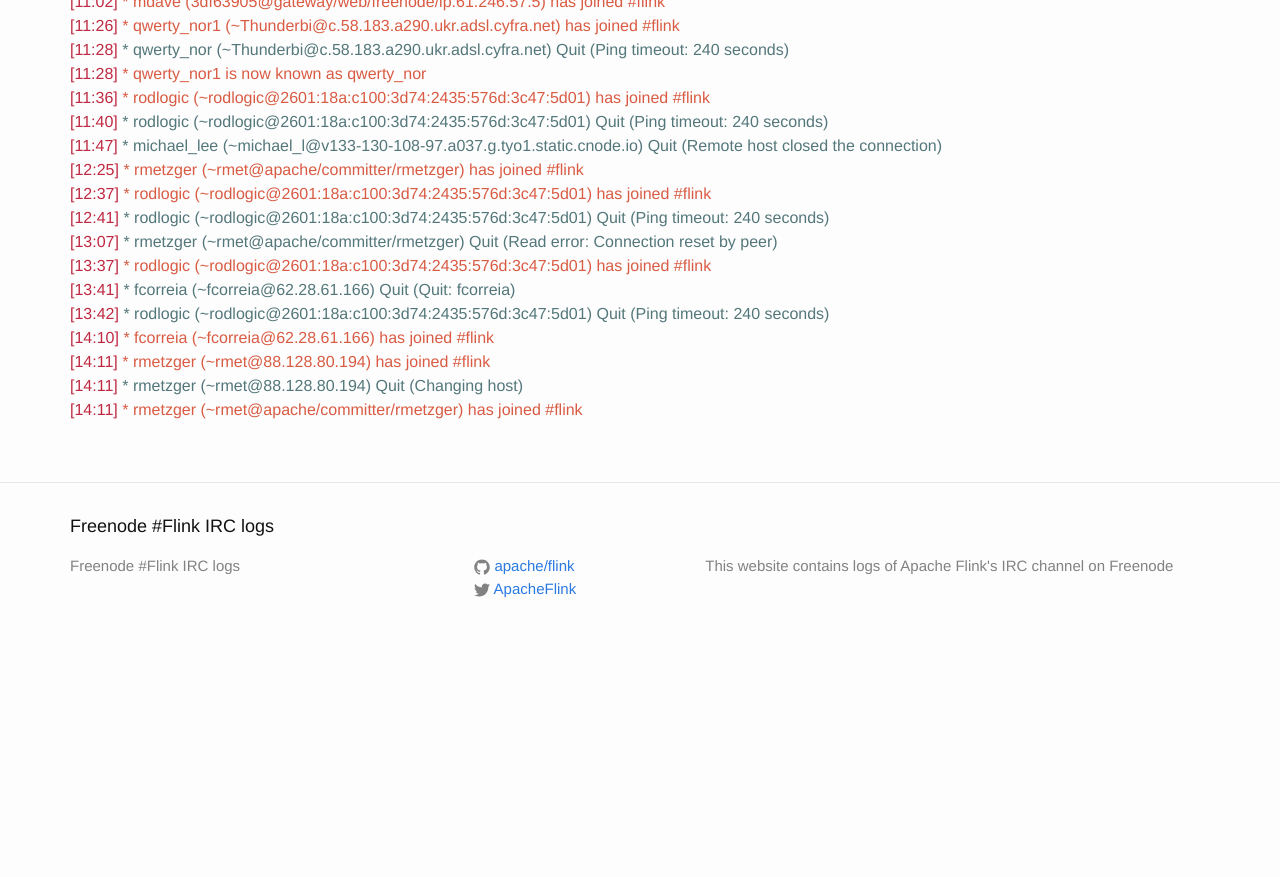
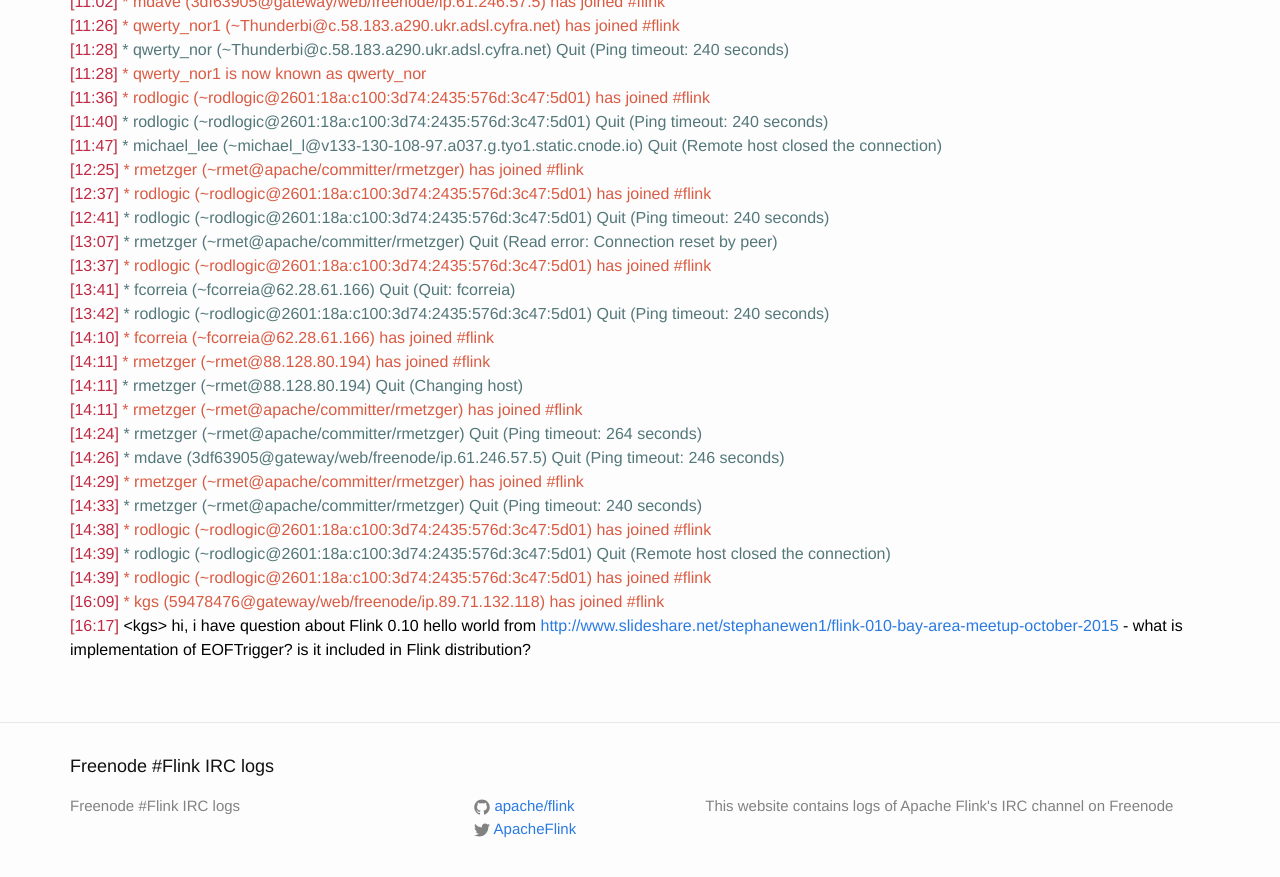
Before and after one commit to flink-irc-logs/flink-irc-logs.github.io, a Jekyll site: the page built from _posts/2015-11-12-logs.markdown, in a window 1280 px wide and 900 px high, scrolled down 642 px. Shown: the top 877 px of the window. Built offline with Jekyll 4.4.1, drawn with Linux system fonts in a browser that asks for light colours; before the commit the page ends 1302 px from its top, so only the background shows below that.

Commit message:
Update of the logs on Thu Nov 12 16:20:30 CET 2015

```diff
--- a/_posts/2015-11-12-logs.markdown
+++ b/_posts/2015-11-12-logs.markdown
@@ -40,3 +40,12 @@
 <span class="irc-date">[14:11]</span> <span class="irc-green">* rmetzger (~rmet@88.128.80.194) has joined #flink</span><br />
 <span class="irc-date">[14:11]</span> <span class="irc-navy">* rmetzger (~rmet@88.128.80.194) Quit (Changing host)</span><br />
 <span class="irc-date">[14:11]</span> <span class="irc-green">* rmetzger (~rmet@apache/committer/rmetzger) has joined #flink</span><br />
+<span class="irc-date">[14:24]</span> <span class="irc-navy">* rmetzger (~rmet@apache/committer/rmetzger) Quit (Ping timeout: 264 seconds)</span><br />
+<span class="irc-date">[14:26]</span> <span class="irc-navy">* mdave (3df63905@gateway/web/freenode/ip.61.246.57.5) Quit (Ping timeout: 246 seconds)</span><br />
+<span class="irc-date">[14:29]</span> <span class="irc-green">* rmetzger (~rmet@apache/committer/rmetzger) has joined #flink</span><br />
+<span class="irc-date">[14:33]</span> <span class="irc-navy">* rmetzger (~rmet@apache/committer/rmetzger) Quit (Ping timeout: 240 seconds)</span><br />
+<span class="irc-date">[14:38]</span> <span class="irc-green">* rodlogic (~rodlogic@2601:18a:c100:3d74:2435:576d:3c47:5d01) has joined #flink</span><br />
+<span class="irc-date">[14:39]</span> <span class="irc-navy">* rodlogic (~rodlogic@2601:18a:c100:3d74:2435:576d:3c47:5d01) Quit (Remote host closed the connection)</span><br />
+<span class="irc-date">[14:39]</span> <span class="irc-green">* rodlogic (~rodlogic@2601:18a:c100:3d74:2435:576d:3c47:5d01) has joined #flink</span><br />
+<span class="irc-date">[16:09]</span> <span class="irc-green">* kgs (59478476@gateway/web/freenode/ip.89.71.132.118) has joined #flink</span><br />
+<span class="irc-date">[16:17]</span> <span class="irc-black">&lt;kgs&gt; hi, i have question about Flink 0.10 hello world from <a href="http://www.slideshare.net/stephanewen1/flink-010-bay-area-meetup-october-2015">http://www.slideshare.net/stephanewen1/flink-010-bay-area-meetup-october-2015</a> - what is implementation of EOFTrigger? is it included in Flink distribution?</span><br />
```
